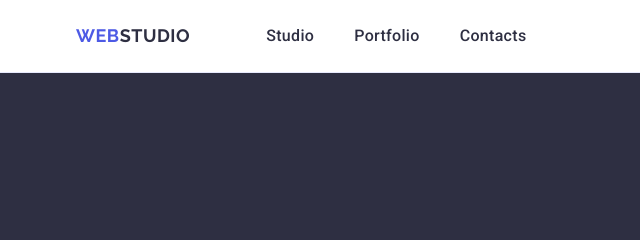
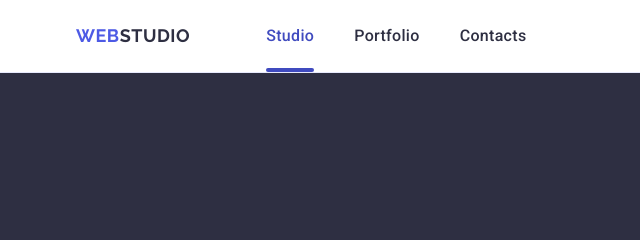
Before and after one commit to AskAfter/goit-markup-hw-04, a plain HTML site: page index.html in a window 1280 px wide. Shown: the top 240 px of the page, 0-640 px from the left. Drawn offline with nearby package versions, Linux system fonts and the light colour scheme.

Commit message:
header and svg in path image

```diff
--- a/css/styles.css
+++ b/css/styles.css
@@ -82,6 +82,9 @@ img {
 .header-container {
     display: flex;
 }
+
+
+
 .header-container {
     padding: 0 15px;
     margin: 0 auto;
@@ -133,8 +136,27 @@ img {
     padding-bottom: 24px;
     padding-top: 24px;
 }
+
+.header-links.current {
+    position: relative;
+}
+
+.header-links.current::after {
+    content:"";
+    position: absolute;
+    left: 0;
+    bottom: -3.3px;
+    width: 100%;
+    height: 4px;
+    border-radius: 2px;
+    background-color: var(--ocean);
+}
+
+
+
 .header-links:hover,
-.header-links:focus {
+.header-links:focus,
+.header-links.current {
     color: var(--ocean);
 }
 .header-contact {
--- a/index.html
+++ b/index.html
@@ -33,7 +33,7 @@
                 href="./index.html"
                 target="_blank"
                 rel="no-referrer noopener"
-                class="header-links"
+                class="header-links current"
                 >Studio</a
               >
             </li>
```
Also changed, not shown: images/hero_image.jpg (added), images/svg/antenna 1.svg (added), images/svg/astronaut 1.svg (added), images/svg/clock 1.svg (added), images/svg/diagram 1.svg (added), images/svg/facebook.svg (added), images/svg/instagram.svg (added), images/svg/linkedin.svg (added), images/svg/twitter.svg (added).
